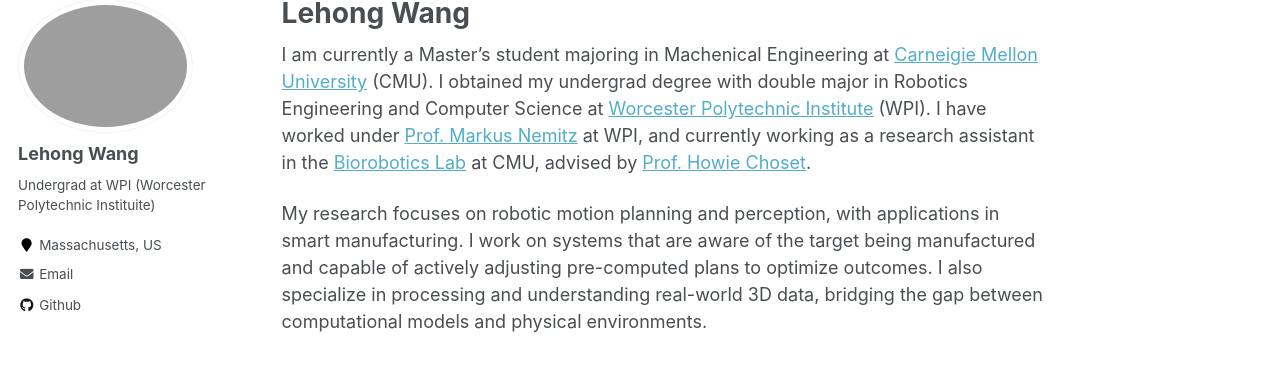
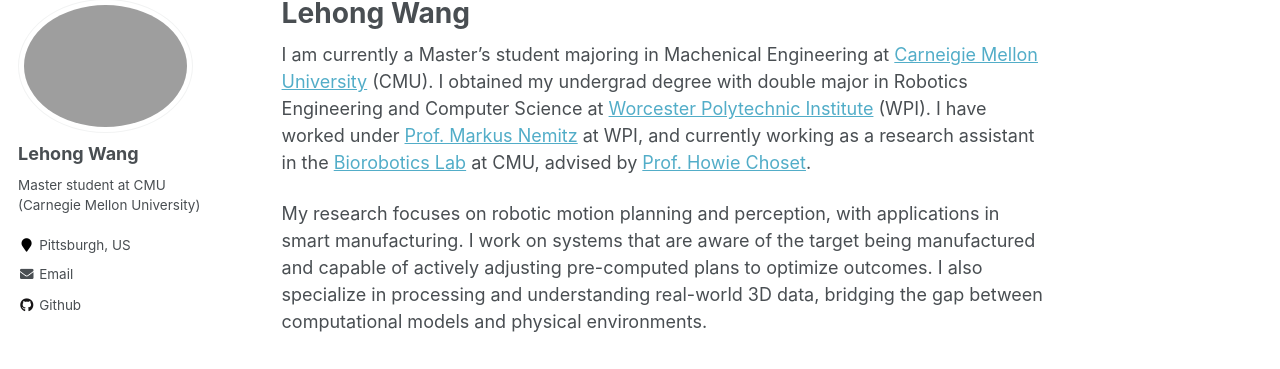
Before and after one commit to Lehong-Wang/Lehong-Wang.github.io, a Jekyll site: the page built from _pages/about.md, in a window 1280 px wide. Shown: the part 119-488 px from the top of the page. Built offline with Jekyll 4.4.1, drawn with Linux system fonts in a browser that asks for light colours.

Commit message:
minor modifications

```diff
--- a/_config.yml
+++ b/_config.yml
@@ -10,7 +10,7 @@
 title                    : "Lehong Wang"
 title_separator          : "-"
 name                     : &name "Lehong Wang"
-description              : &description "Undergrad at WPI (Worcester Polytechnic Instituite)"
+description              : &description "Master student at CMU (Carnegie Mellon University)"
 url                      : https://lehong-wang.github.io/ # the base hostname & protocol for your site e.g. "https://mmistakes.github.io"
 baseurl                  : "" # the subpath of your site, e.g. "/blog"
 repository               : "lehong-wang.github.io"
@@ -82,12 +82,12 @@
 author:
   name             : "Lehong Wang"
   avatar           : "profile.png"
-  bio              : "Undergrad at WPI (Worcester Polytechnic Instituite)"
-  location         : "Massachusetts, US"
+  bio              : "Master student at CMU (Carnegie Mellon University)"
+  location         : "Pittsburgh, US"
   employer         :
   pubmed           :
   googlescholar    :
-  email            : "lwang11@wpi.edu"
+  email            : "lehongw@andrew.cmu.edu"
   researchgate     :
   uri              :
   bitbucket        :
--- a/_data/navigation.yml
+++ b/_data/navigation.yml
@@ -19,7 +19,7 @@
   #   url: /year-archive/
 
   - title: "CV"
-    url: /files/Lehong_Wang_CV.pdf
+    url: /files/Lehong_Wang_Resume.pdf
 
   # - title: "Guide"
   #   url: /markdown/
--- a/_pages/about.md
+++ b/_pages/about.md
@@ -36,7 +36,7 @@
   /
   <a href="https://lehong-wang.github.io//publications/">Publications</a>
   /
-  <a href="https://lehong-wang.github.io//files/Lehong_Wang_CV.pdf">CV</a>
+  <a href="https://lehong-wang.github.io//files/Lehong_Wang_Resume.pdf">CV</a>
 </p>
 
 <br/>
```
Also changed, not shown: _pages/sitemap.md (+1 -1 lines), 1 other file.
